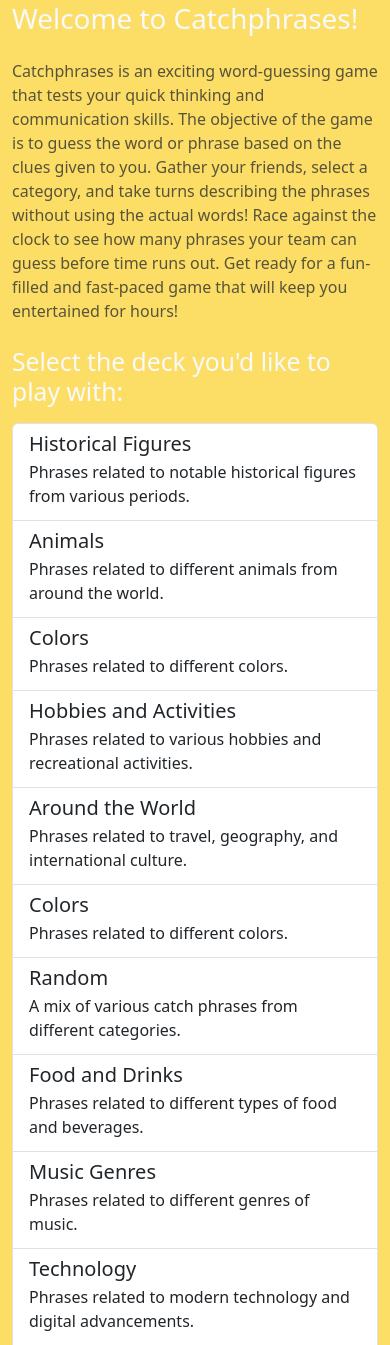
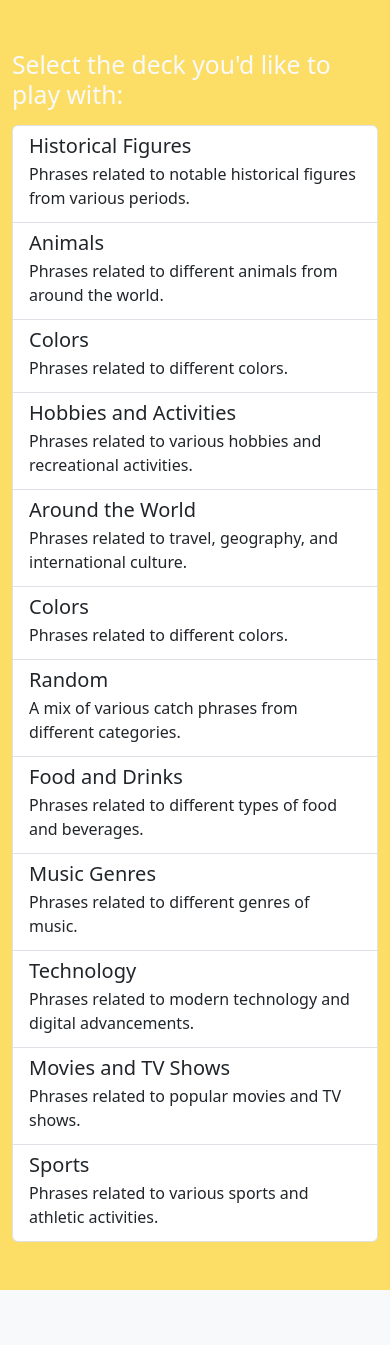
Before and after one commit to coopersully/catchphrases, a Flask app: page /categories in a window 390 px wide. Shown: the part 54-1399 px from the top of the page. After the commit the page ends 1344 px from the top, so only its background shows below. Run offline with Flask 3, Linux system fonts and the light colour scheme.

Commit message:
Optimize html for mobile

```diff
--- a/templates/base.html
+++ b/templates/base.html
@@ -2,6 +2,7 @@
 <html lang="en">
 <head>
     <title>Catchphrases</title>
+    <meta name="viewport" content="width=device-width, initial-scale=1">
 
     <!-- Bootstrap CSS -->
     <link href="https://cdn.jsdelivr.net/npm/bootstrap@5.3.0/dist/css/bootstrap.min.css" rel="stylesheet"
@@ -10,8 +11,14 @@
     <!-- Font Awesome CSS -->
     <link rel="stylesheet" href="https://cdnjs.cloudflare.com/ajax/libs/font-awesome/5.15.3/css/all.min.css">
 
+    <style>
+        * {
+            box-sizing: border-box;
+        }
+    </style>
+
 </head>
-<body style="overflow: hidden; background-color: #FCDE67;">
+<body style="background-color: #FCDE67;">
 
 <nav class="navbar navbar-expand-lg navbar-light" style="background-color: #FCDE67">
     <div class="container-fluid">
--- a/templates/categories.html
+++ b/templates/categories.html
@@ -1,15 +1,8 @@
 {% extends "base.html" %}
 
 {% block content %}
-    <div class="container">
-        <h1 class="mb-4 text-light">Welcome to Catchphrases!</h1>
-        <div class="text-body-secondary mb-4">
-            Catchphrases is an exciting word-guessing game that tests your quick thinking and communication skills.
-            The objective of the game is to guess the word or phrase based on the clues given to you.
-            Gather your friends, select a category, and take turns describing the phrases without using the actual
-            words! Race against the clock to see how many phrases your team can guess before time runs out.
-            Get ready for a fun-filled and fast-paced game that will keep you entertained for hours!
-        </div>
+
+    <div class="container mt-5 mb-5">
         <h2 class="mb-3 text-light">Select the deck you'd like to play with:</h2>
         <div class="list-group">
             {% for category in categories %}
@@ -25,4 +18,5 @@
             {% endfor %}
         </div>
     </div>
+
 {% endblock %}
--- a/templates/times_up.html
+++ b/templates/times_up.html
@@ -2,7 +2,7 @@
 
 {% block content %}
 
-    <div class="d-flex align-items-center justify-content-center vh-100">
+    <div class="d-flex align-items-center justify-content-center" style="height: 75vh;">
         <div class="col-lg-6 col-md-8 mx-auto">
             <div class="row text-center">
                 <h1 class="display-1 fw-bold text-danger">Time's Up!</h1>
```
Also changed, not shown: templates/category.html (+19 -32 lines), templates/index.html (+9 -10 lines).
